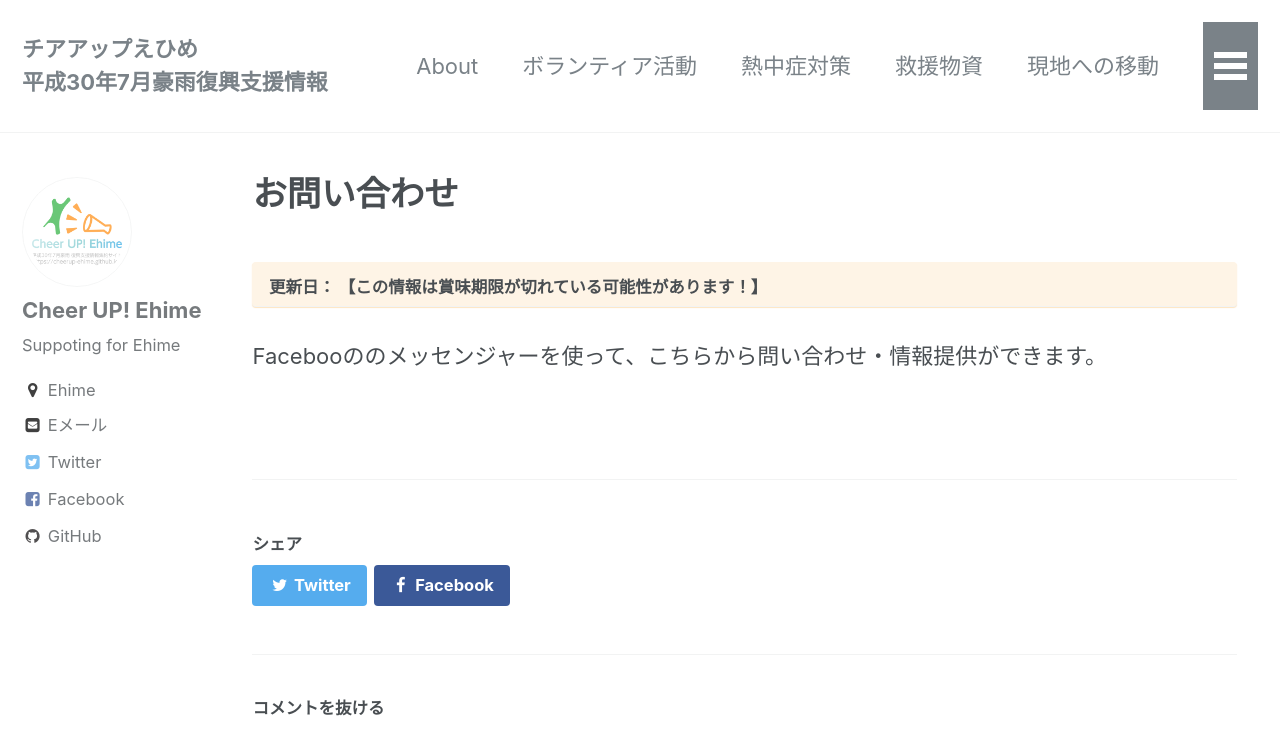
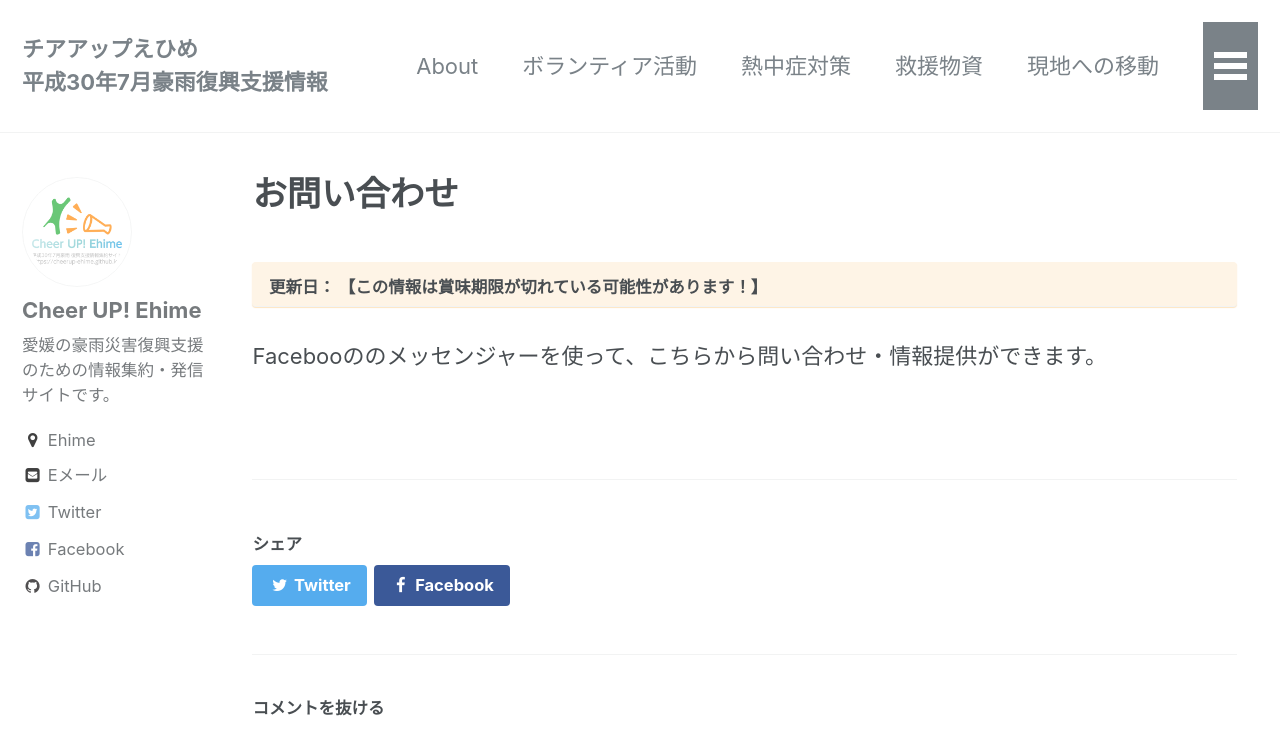
Before and after one commit to cheerup-ehime/cheerup-ehime.github.io, a Jekyll site: the page built from _pages/inquiry.md, in a window 1280 px wide and 900 px high. Shown: the top 755 px of the window. Built offline with Jekyll 4.4.1, drawn with Linux system fonts in a browser that asks for light colours; comment, search, counter and statistics services are not loaded.

Commit message:
profileのbioをちゃんと書いた。

```diff
--- a/_config.yml
+++ b/_config.yml
@@ -81,7 +81,7 @@ google:
 author:
   name             : "Cheer UP! Ehime"
   avatar           : "/assets/images/cheerUP!_logo.png" # path of avatar image, e.g. "/assets/images/bio-photo.jpg"
-  bio              : "Suppoting for Ehime"
+  bio              : "愛媛の豪雨災害復興支援のための情報集約・発信サイトです。"
   location         : "Ehime"
   email            : "cheerup.ehime@gmail.com"
   uri              :
```
